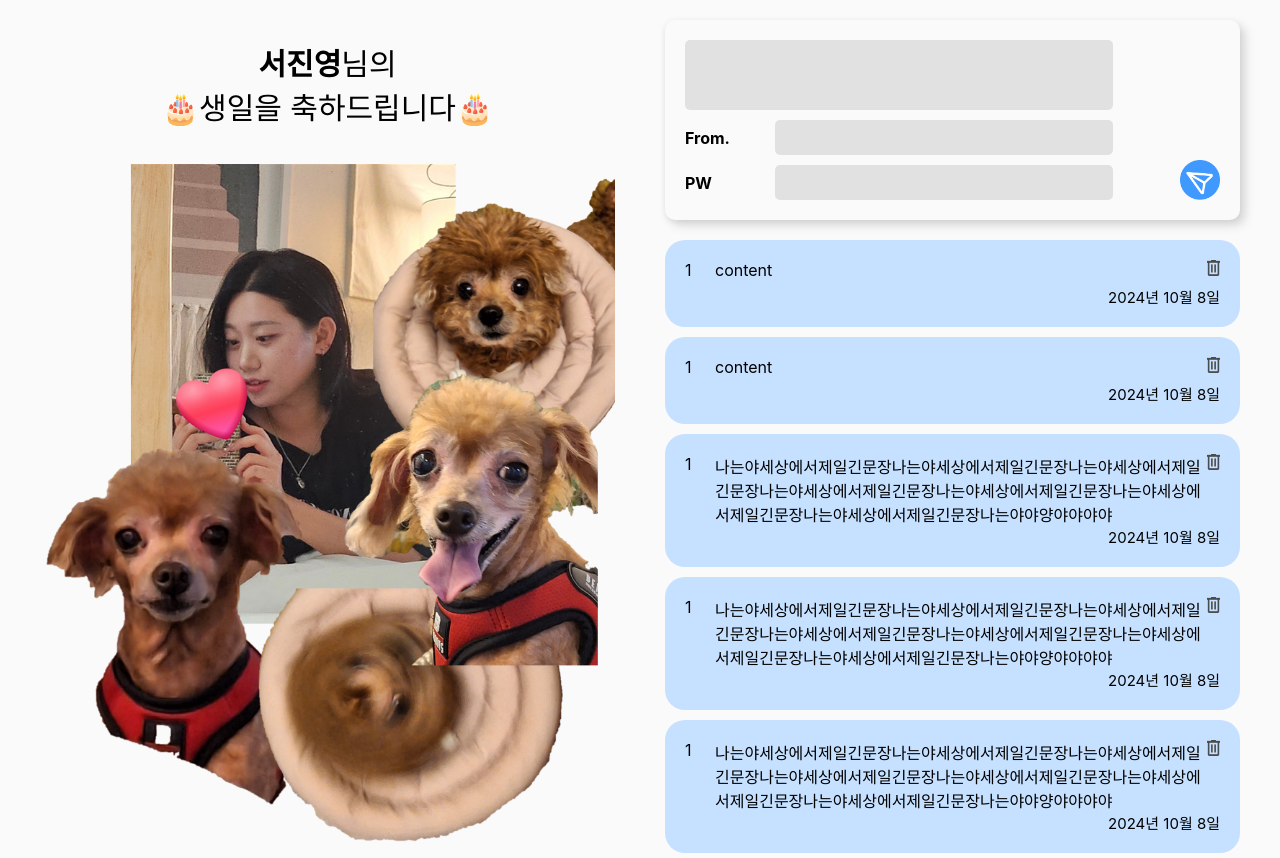
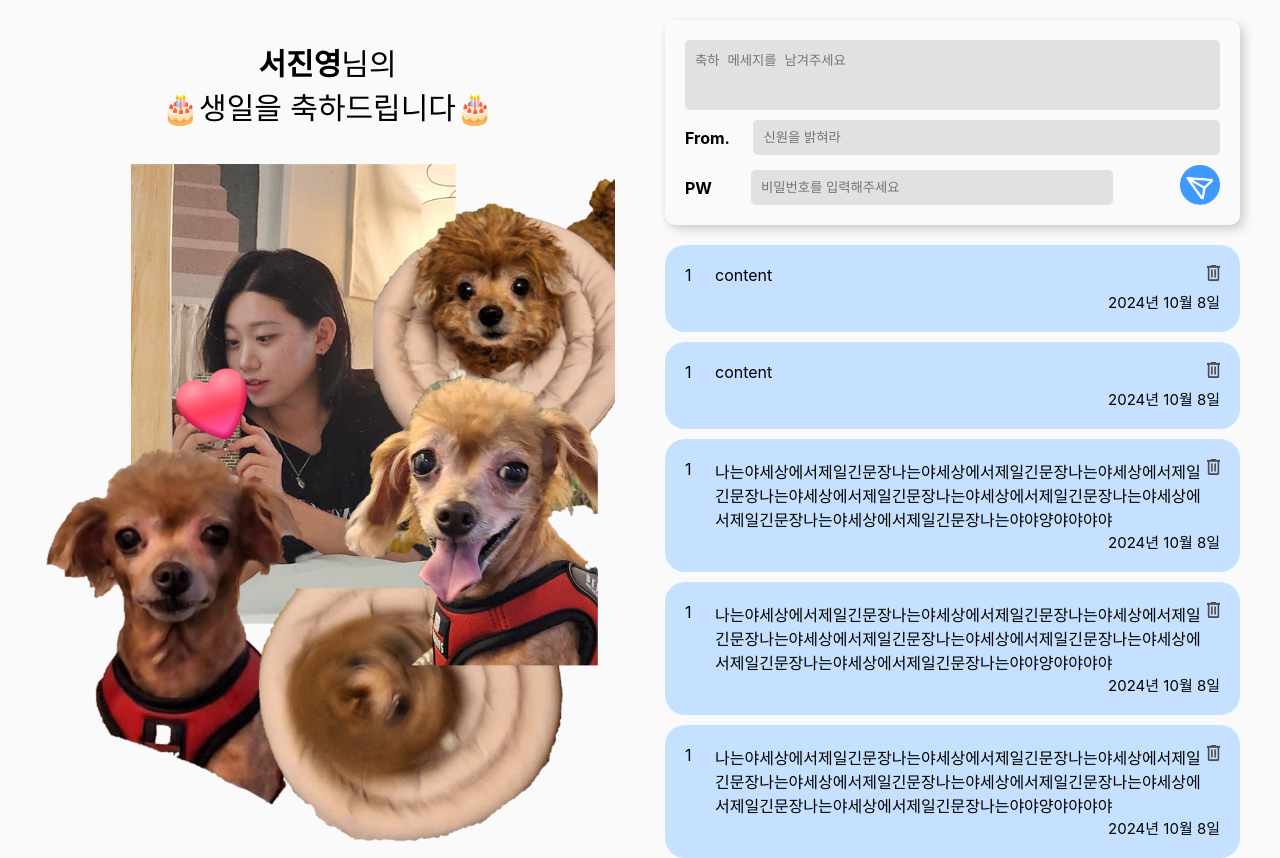
Before and after one commit to 7beunseo/BIrthDay-FE, a React (Vite) app: page / in a window 1280 px wide. Built offline with nearby package versions, Linux system fonts and the light colour scheme.

Commit message:
💄 Design: text 배치 변경, placeholder 추가

```diff
--- a/src/components/Input.jsx
+++ b/src/components/Input.jsx
@@ -1,9 +1,9 @@
 import * as I from "../styles/InputStyle";
 
-function Input() {
+function Input({placeholder}) {
     return (
         <>
-            <I.Input type="text" />
+            <I.Input type="text" placeholder={placeholder} />
         </>
     );
 }
--- a/src/components/Send.jsx
+++ b/src/components/Send.jsx
@@ -5,26 +5,28 @@ import TextArea from "./TextArea";
 
 function Send() {
     return (
-        <S.Send>
-            <S.InputBox>
+        <S.SendContainer>
             <S.From>
-                    <TextArea />
+                <TextArea placeholder={"축하 메세지를 남겨주세요"}/>
             </S.From>
 
             <S.From>
                 <S.FormInfo>From.</S.FormInfo>
-                    <Input />
+                <Input  placeholder={"신원을 밝혀라"} />
             </S.From>
 
+            <S.Send>
+                <S.InputBox>
                     <S.From>
                     <S.FormInfo>PW</S.FormInfo>
-                <Input />
+                    <Input  placeholder={"비밀번호를 입력해주세요"}/>
                     </S.From>
                 </S.InputBox>
 
                 <S.SendButton src={sendButton} alt="SendButton" />
+            </S.Send>
+        </S.SendContainer>
 
-        </S.Send>
     );
 }
 
--- a/src/components/TextArea.jsx
+++ b/src/components/TextArea.jsx
@@ -1,9 +1,9 @@
 import * as I from "../styles/InputStyle";
 
-function TextArea() {
+function TextArea({placeholder}) {
     return (
         <>
-            <I.TextArea type="text" />
+            <I.TextArea type="text" placeholder={placeholder}/>
         </>
     );
 }
--- a/src/styles/BirthStyle.js
+++ b/src/styles/BirthStyle.js
@@ -10,6 +10,7 @@ export const Birth = styled.div`
     @media (max-width: 768px) {
         flex-direction: column;
         margin-top: 10px;
+        gap: 10px;
     }
 `;
 
--- a/src/styles/SendStyle.js
+++ b/src/styles/SendStyle.js
@@ -1,12 +1,18 @@
 import styled from "styled-components";
 
-export const Send = styled.div`
+export const SendContainer = styled.div`
     margin-top: 20px;
     box-shadow:
         -1px 1px 5px rgba(128, 128, 128, 0.1),
         5px 5px 10px rgba(128, 128, 128, 0.3);
     padding: 20px;
     border-radius: 10px;
+    display: flex;
+    flex-direction: column;
+    gap: 10px;
+`
+export const Send = styled.div`
+
     display: flex;
     justify-content: space-between;
     align-items: flex-end;
@@ -31,11 +37,11 @@ export const From = styled.div`
     display: flex;
     font-weight: bold;
     align-items: center;
+    gap: 10px;
 `;
 
 export const FormInfo = styled.div`
-    width: 80px;
-    margin-right: 30px;
+    width: 70px;
 `
 
 export const SendButton = styled.img`
```
Lines whose indentation alone changed are shown as unchanged.
